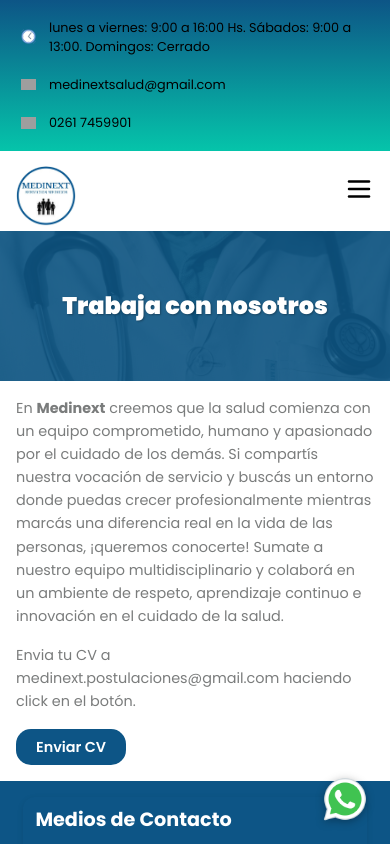
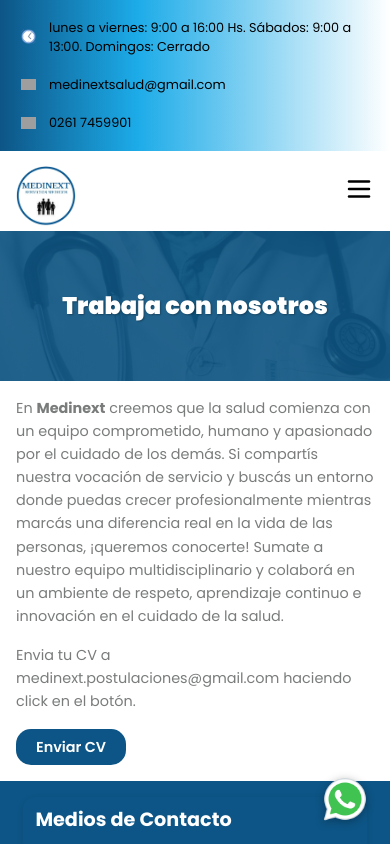
Before and after one commit to pamonge/MediNext, a React (Vite) app in the folder medinext/: page /work in a window 390 px wide. Shown: the top 844 px of the page. Built offline with nearby package versions, Linux system fonts and the light colour scheme; grey boxes are pictures that could not be loaded.

Commit message:
Fix: colors head bis

```diff
--- a/medinext/src/Components/heather/HeatherComponentStyles.module.css
+++ b/medinext/src/Components/heather/HeatherComponentStyles.module.css
@@ -33,7 +33,7 @@
       align-items: center;
       gap: 0.5rem;
       padding: 0.8rem 0;
-      background: linear-gradient(180deg, rgba(13, 85, 134, 1) 0%, rgba(5, 196, 170, 1) 100%);
+      background: linear-gradient(90deg,rgba(13, 85, 134, 1) 0%, rgba(28, 171, 232, 1) 35%, rgba(255, 255, 255, 1) 100%);
     }
 
     .clockContainer, .emailContainer, .phoneContainer {
```
